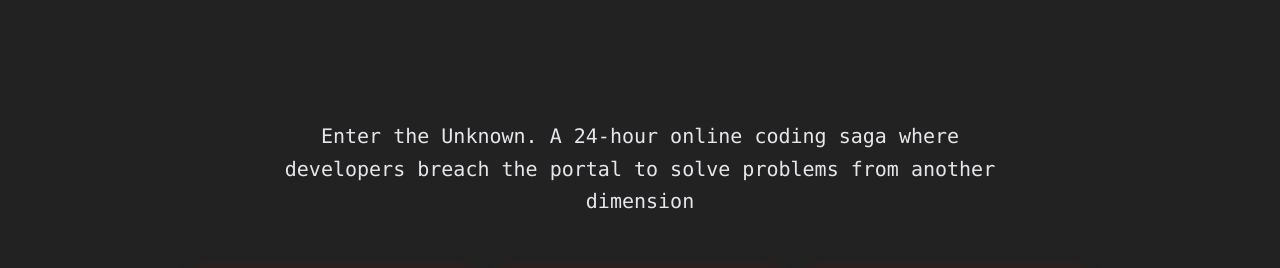
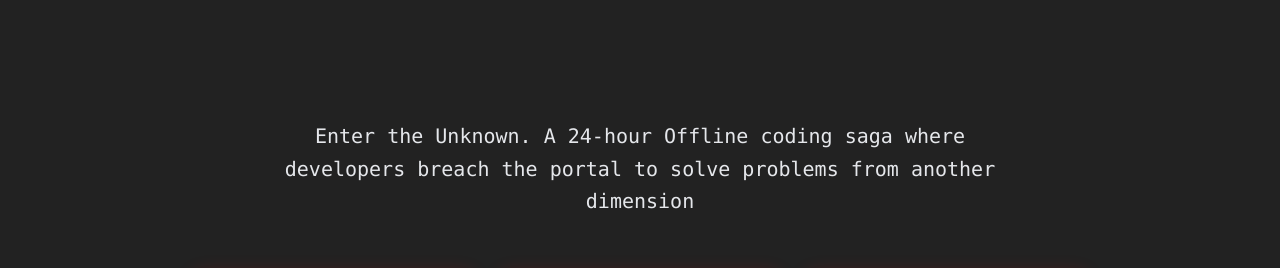
Before and after one commit to Magistics/HackInverse-Website, a React (Vite) app: page / in a window 1280 px wide. Shown: the part 1000-1268 px from the top of the page. Built offline with nearby package versions, Linux system fonts and the light colour scheme; no server answers; a web font is replaced by a local one.

Commit message:
Fixed Typo

```diff
--- a/src/components/Duration.jsx
+++ b/src/components/Duration.jsx
@@ -11,7 +11,7 @@ const Duration = () => {
         {/* <div className="w-72 h-[3px] bg-red-600 mx-auto mt-2" /> */}
 
         <p className=" text-lg md:text-xl text-gray-200 max-w-3xl mx-auto leading-relaxed">
-          Enter the Unknown. A 24-hour online coding saga where developers
+          Enter the Unknown. A 24-hour Offline coding saga where developers
           breach the portal to solve problems from another dimension
         </p>
 
```
Also changed, not shown: 1 other file (tests, documents, lock files or other folders).
